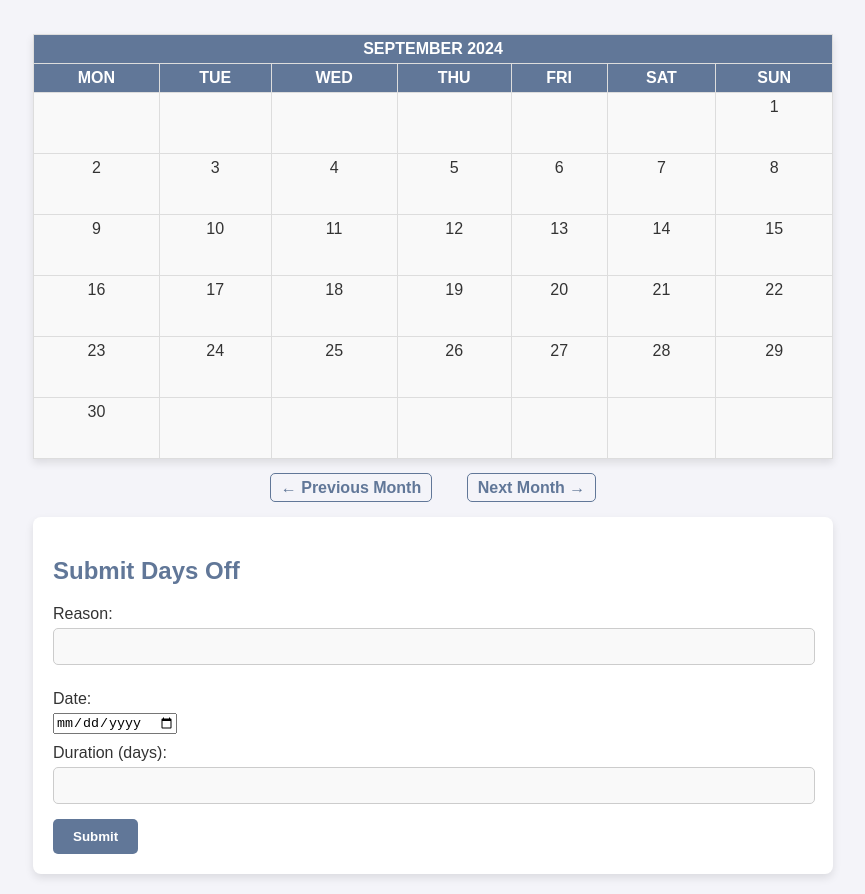
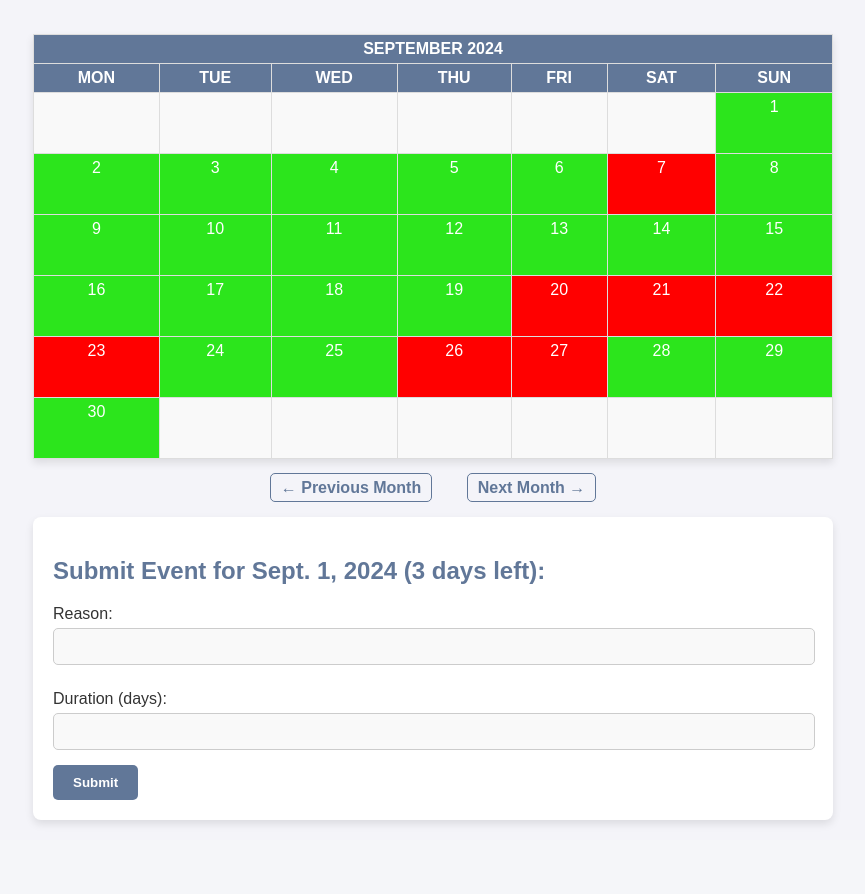
Before and after one commit to mmartin35/TimeHUB, a Django app: the page made by PS/planning/templates/planning.html in a window 1280 px wide. Shown: the part 66-960 px from the top of the page, without its empty margins (207-1072 px from the left). After the commit the page ends 906 px from the top, so only its background shows below. Run offline with Django 5.2, Linux system fonts and the light colour scheme; the first user in the database is signed in; data comes from the database, SQL or seed files in the repository; data that the repository does not hold is empty.

Commit message:
commit before rebuild

```diff
--- a/PS/planning/templates/planning.html
+++ b/PS/planning/templates/planning.html
@@ -241,15 +241,13 @@
             <a href="?month={{ next_month }}">Next Month →</a>
         </div>
 
+        {% if date %}
         <div class="form-container">
-            <h2>Submit Days Off</h2>
+            <h2>Submit Event for {{ date }} ({{ days_left }} days left):</h2>
             <form method="POST">
                 {% csrf_token %}
                 <label for="title">Reason:</label>
                 <input type="text" id="title" name="title" required>
-
-                <label for="date">Date:</label>
-                <input type="date" id="date" name="date" required>
 
                 <label for="duration">Duration (days):</label>
                 <input type="number" id="duration" name="duration" min="1" required>
--- a/PS/planning/views.py
+++ b/PS/planning/views.py
@@ -1,3 +1,4 @@
+from django.http import HttpResponse
 from django.shortcuts import render, redirect
 from django.utils import timezone
 from .models import Event
@@ -7,6 +8,9 @@ from datetime import datetime, timedelta
 from django.contrib import messages
 from django.contrib.auth.decorators import login_required
 
+## PDF Declarations
+from reportlab.pdfgen import canvas
+
 class EventCalendar(HTMLCalendar):
     def __init__(self, events, uname, *args, **kwargs):
         super().__init__(*args, **kwargs)
@@ -15,21 +19,24 @@ class EventCalendar(HTMLCalendar):
         self.theyear = None
         self.themonth = None
 
+    # Create formated day cell
     def formatday(self, day, weekday):
         if day == 0:
             return '<td class="empty"></td>'
-
         day_date = timezone.make_aware(datetime(self.theyear, self.themonth, day), timezone.get_current_timezone()).date()
         events_today = self.events.filter(date=day_date, uname=self.uname)
+        if events_today.exists():
+            day_html = f'<td class="{self.cssclasses[weekday]}" style="background-color: red; color: white;">'
+        else:
+            day_html = f'<td class="{self.cssclasses[weekday]}" style="background-color: #2ce51c; color: white;">'
 
-        day_html = f'<td class="{self.cssclasses[weekday]}">'
-        if events_today.exists():
-            day_html += f'<div class="event" style="background-color: red; color: white;">{day}</div>'
-        else:
-            day_html += f'{day}'
+        day_html += f'<a href="?month={self.theyear}-{self.themonth:02d}&day={day_date}" style="color: white; text-decoration: none;">{day}</a>'
         day_html += '</td>'
         return day_html
 
+
+
+    # Adjust to fit with months
     def formatmonth(self, theyear, themonth, withyear=True):
         self.theyear = theyear
         self.themonth = themonth
@@ -54,9 +61,14 @@ def subtract_month(year, month):
         return year - 1, 12
     return year, month - 1
 
+# Create all objects and fills the form to sender
 @login_required
 def planning(request):
+    daysoff = 10
     month_str = request.GET.get('month')
+    day_str = request.GET.get('day')
+
+    # Fix non comparable types
     if month_str:
         try:
             month = timezone.make_aware(datetime.strptime(month_str, '%Y-%m'), timezone.get_current_timezone())
@@ -65,21 +77,26 @@ def planning(request):
     else:
         month = timezone.localtime()
 
+    # Create objects
     events = Event.objects.all()
     uname = request.user.username
-
     event_calendar = EventCalendar(events, uname)
     cal_html = event_calendar.formatmonth(month.year, month.month)
-
     prev_year, prev_month = subtract_month(month.year, month.month)
     next_year, next_month = add_month(month.year, month.month)
-
     prev_month_date = get_month_date(prev_year, prev_month)
     next_month_date = get_month_date(next_year, next_month)
-
     prev_month_str = prev_month_date.strftime('%Y-%m')
     next_month_str = next_month_date.strftime('%Y-%m')
+    selected_day = None
 
+    if day_str:
+        try:
+            selected_day = datetime.strptime(day_str, '%Y-%m-%d').date()
+        except ValueError:
+            selected_day = None
+
+    # Fills the form
     if request.method == "POST":
         form = EventForm(request.POST)
         if form.is_valid():
@@ -87,10 +104,12 @@ def planning(request):
             date = form.cleaned_data['date']
             duration = form.cleaned_data['duration']
 
+            # Check availability
+            if duration > daysoff - Event.objects.filter(uname=uname).count():
+                return render(request, 'error.html', {'content': 'Not enough days off left'})
             for i in range(duration):
                 if Event.objects.filter(uname=uname, date=date + timedelta(days=i)).exists():
                     return render(request, 'error.html', {'content': 'An event already exists for this date'})
-
             for i in range(duration):
                 event_date = date + timedelta(days=i)
                 if not Event.objects.filter(uname=uname, date=event_date).exists():
@@ -99,16 +118,33 @@ def planning(request):
                         date=event_date,
                         uname=uname
                     )
-
             return redirect('planning')
     else:
-        form = EventForm()
-
+        form = EventForm(initial={'date': selected_day})
     context = {
         'calendar': cal_html,
         'current_month': month.strftime('%B %Y'),
         'prev_month': prev_month_str,
         'next_month': next_month_str,
         'form': form,
+        'date': selected_day,
+        'days_left': daysoff - Event.objects.filter(uname=uname).count()
     }
     return render(request, 'planning.html', context)
+
+def generate_pdf(request):
+    # Create a response object and specify the content type as PDF
+    response = HttpResponse(content_type='application/pdf')
+    response['Content-Disposition'] = 'attachment; filename="report.pdf"'
+
+    # Create the PDF object using ReportLab
+    p = canvas.Canvas(response)
+
+    # Add content to the PDF
+    p.drawString(100, 750, "Hello, this is a PDF generated using ReportLab.")
+
+    # Save the PDF
+    p.showPage()
+    p.save()
+
+    return response
```
Also changed, not shown: other parts of PS/planning/templates/planning.html (+2 -0 lines), PS/planning/templates/pdf_template.html (added, +11 -0 lines), PS/pointer/models.py (+7 -7 lines), PS/db.sqlite3, README.md.
